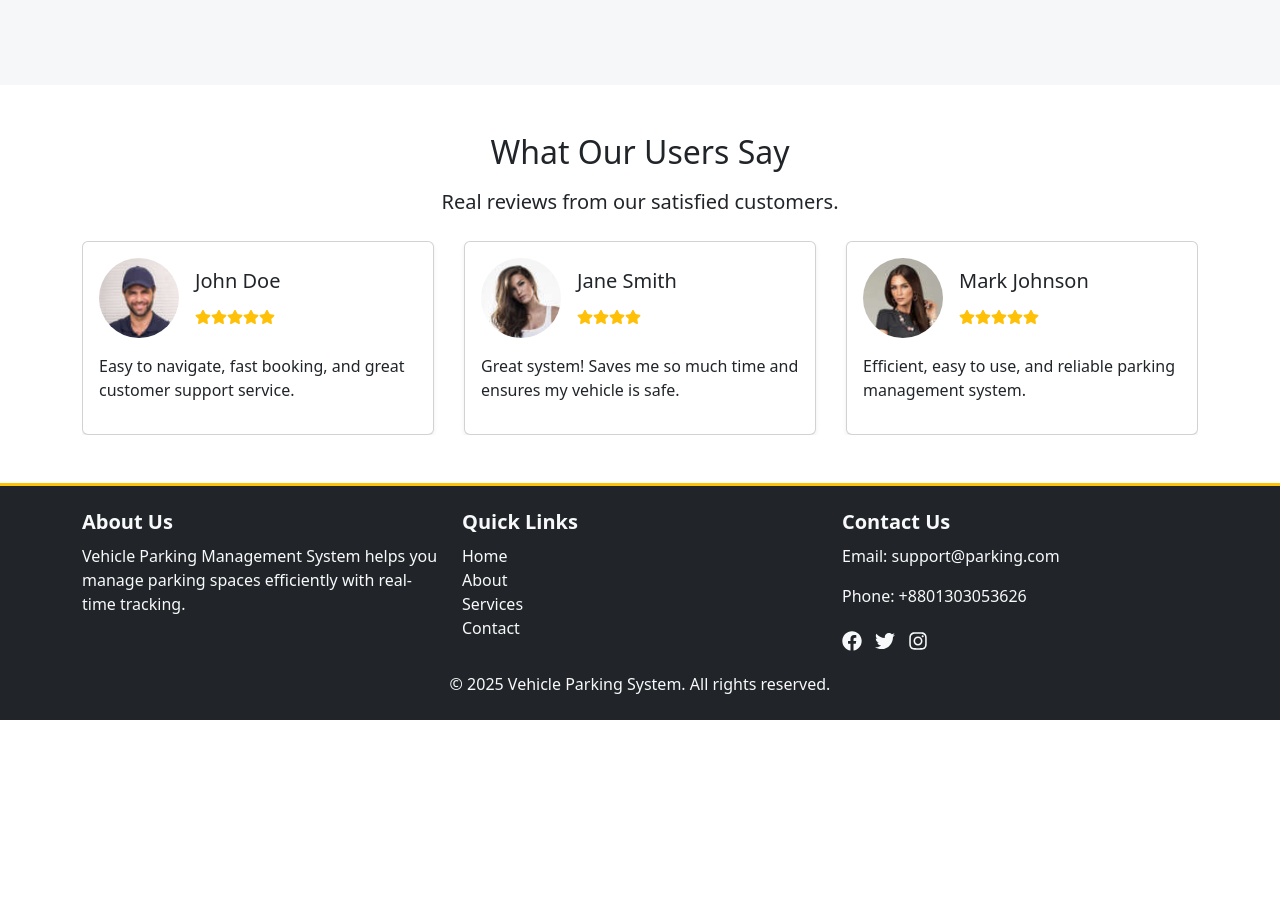
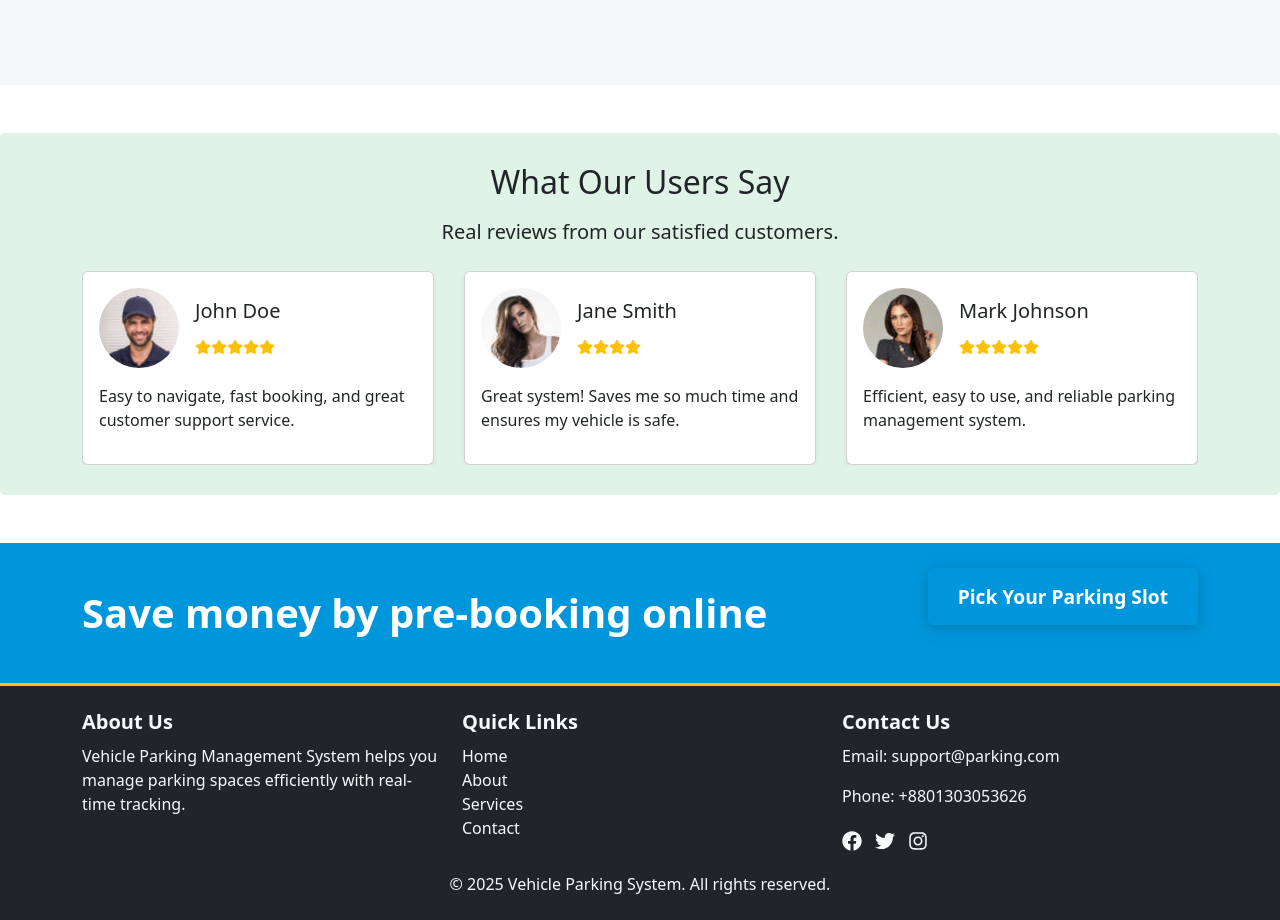
Before and after one commit to dipsarkersoft/front_parking, a React (Vite) app: page / in a window 1280 px wide. Shown: the part 1160-2080 px from the top of the page. Before the commit the page ends 1880 px from the top, so only its background shows below. Built offline with nearby package versions, Linux system fonts and the light colour scheme.

Commit message:
template

```diff
--- a/index.html
+++ b/index.html
@@ -2,7 +2,7 @@
 <html lang="en">
   <head>
     <meta charset="UTF-8" />
-    <link rel="icon" type="image/svg+xml" href="/vite.svg" />
+    <link rel="icon" type="image/svg+xml" href="/parking1.svg" />
     <meta name="viewport" content="width=device-width, initial-scale=1.0" />
     <title>Parking Management</title>
   </head>
--- a/src/App.css
+++ b/src/App.css
@@ -76,3 +76,74 @@ background-color: #c9fdd5;
     margin-top: 25px !important;
 
   }
+
+  .serviceP{
+    background: rgb(238, 238, 238);
+    /* margin: 0px 20px; */
+    margin-top: 40px;
+    margin-bottom: 40px;
+    padding: 30px 20px;
+    border-radius: 5px;
+  }
+  .serviceT{
+    background: #7cab8130;
+    padding: 30px 20px;
+    border-radius: 5px;
+  }
+
+
+  .Ads1{
+
+    background-color: #0096db;
+    padding: 40px 0px
+  }
+
+  .Adsc1{
+    font-size: 40px;
+    font-weight: 700;
+    color: white;
+  }
+
+
+
+.btnBookSlot a{
+  text-decoration: none;
+  background-color: #0096db;
+  color: white;
+  font-size: 1.2rem;
+  padding: 15px 30px;
+  border-radius: 5px;
+
+  font-weight: 600;
+
+  text-align: center;
+  cursor: pointer;
+  transition: all 0.3s ease-in-out;
+
+  box-shadow: 0 4px 20px rgba(0, 0, 0, 0.1), 0 2px 10px rgba(0, 0, 0, 0.1);
+}
+
+/* Hover Effect */
+.btnBookSlot a:hover {
+  background-color: #5960eb;
+  transform: scale(1.05);
+  box-shadow: 0 6px 20px rgba(0, 0, 0, 0.2), 0 4px 20px rgba(0, 0, 0, 0.2); /* Stronger shadow on hover */
+}
+
+
+
+
+.btnBookSlot a:focus {
+  outline: none;
+}
+
+.reviewSec{
+  background: #dff3e7;
+    padding: 30px;
+    border-radius: 5px;
+}
+
+.navbar-nav{
+  text-transform: UPPERCASE;
+  font-weight: 600;
+}
--- a/src/components/ReviewCom.jsx
+++ b/src/components/ReviewCom.jsx
@@ -54,8 +54,10 @@ export const ReviewCom = () => {
     <div>
 
 
-<div className="container my-5 ">
-      <div className="text-center mb-4">
+<div className="container-fluid reviewSec my-5 ">
+  <div className="container">
+
+      <div className="text-center   mb-4">
         <h2>What Our Users Say</h2>
         <p className="lead">Real reviews from our satisfied customers.</p>
       </div>
@@ -104,7 +106,7 @@ export const ReviewCom = () => {
       </Swiper>
     </div>
 
-
+    </div>
 
 
     </div>
--- /dev/null
+++ b/src/components/utils/Adds.jsx
@@ -0,0 +1,32 @@
+import React from 'react'
+import { Link } from 'react-router-dom'
+
+export const Adds = () => {
+  return (
+    <div>
+
+<div className="container-fluid Ads1  ">
+          <div className="Adsc container d-flex ">
+
+          <div className="col-md-9 Adsc1">
+          Save money by pre-booking online
+          </div>
+
+          <div className="col-md-3 text-end Adsc2">
+
+            <div className=" btnBookSlot">
+                <Link to="/register"> Pick Your Parking Slot</Link>
+
+                 </div>
+          </div>
+
+          </div>
+
+         </div>
+
+
+
+
+    </div>
+  )
+}
--- a/src/pages/HomePage.jsx
+++ b/src/pages/HomePage.jsx
@@ -2,13 +2,18 @@ import React from 'react'
 import { HeroCom } from '../components/HeroCom.jsx'
 import {ReviewCom} from '../components/ReviewCom.jsx'
 import { Footer } from './Footer.jsx'
+import { Adds } from '../components/utils/Adds.jsx'
 
 export const HomePage = () => {
   return (
    <>
    <HeroCom/>
 
+
+
    <ReviewCom/>
+
+   <Adds/>
 
    <Footer/>
 
--- a/src/pages/RegisterPage.jsx
+++ b/src/pages/RegisterPage.jsx
@@ -1,16 +1,11 @@
 import React, { useState } from "react";
-import {  Link } from "react-router-dom";
-import toast from 'react-hot-toast'
-import { useNavigate  } from "react-router-dom";
+import { Link } from "react-router-dom";
+import toast from "react-hot-toast";
+import { useNavigate } from "react-router-dom";
 import { RegisterAPI } from "../api/allapi.js";
 
-
-
-
 export const RegisterPage = () => {
-
-
-    const navigate=useNavigate();
+  const navigate = useNavigate();
 
   const [username, setUsername] = useState("");
   const [email, setEmail] = useState("");
@@ -21,38 +16,41 @@ export const RegisterPage = () => {
   const [confirmPassword, setConfirmPassword] = useState("");
 
   const handleRegister = async (e) => {
-
     e.preventDefault();
 
-      if(!username || !firstName || !lastName || !email || !password || !mobile){
-        toast.error('All Credintial Is Required')
-        return
+    if (
+      !username ||
+      !firstName ||
+      !lastName ||
+      !email ||
+      !password ||
+      !mobile
+    ) {
+      toast.error("All Credintial Is Required");
+      return;
+    } else if (password != confirmPassword) {
+      toast.error("Password And ConfirmPassword Must Be Same");
+      return;
+    } else {
+      const data = await RegisterAPI(
+        username,
+        firstName,
+        lastName,
+        email,
+        password,
+        mobile
+      );
+
+      if (data.status == 201) {
+        toast.success(data.message);
+
+        if (data) {
+          navigate("/login");
         }
-      else if (password != confirmPassword){
-        toast.error('Password And ConfirmPassword Must Be Same')
-        return
-      }
-      else{
-       const data=await RegisterAPI(username,firstName,lastName, email, password,mobile);
-
-
-       if(data.status==201){
-        toast.success(data.message)
-
-       if (data){
-        navigate('/login')
-       }
-
-      }
-      else{
-        toast.error("Something Wrong")
-
+      } else {
+        toast.error("Something Wrong");
       }
     }
-
-
-
-
   };
 
   return (
@@ -63,12 +61,8 @@ export const RegisterPage = () => {
             <div className="card-body">
               <h3 className="text-center mb-4">Register</h3>
               <form>
-
-
                 <div className="mb-3">
-                    <label className="form-label">
-                      Username
-                    </label>
+                  <label className="form-label">Username</label>
                   <input
                     type="text"
                     className="form-control"
@@ -81,12 +75,11 @@ export const RegisterPage = () => {
                 </div>
 
                 <div className="mb-3 d-flex gap-2 ">
-
-                    <div>
+                  <div className="col-12 col-md-6">
                     <label className="form-label">First Name</label>
                     <input
                       type="text"
-                        className="form-control"
+                      className="form-control  w-100"
                       id="first_name"
                       placeholder="Enter Last name"
                       required
@@ -95,17 +88,16 @@ export const RegisterPage = () => {
                     />
                   </div>
 
-                    <div>
+                  <div className="col-12 col-md-6">
                     <label className="form-label">Last Name</label>
                     <input
                       type="text"
-                        className="form-control"
+                      className="form-control w-100"
                       id="name"
                       placeholder="Enter Last name"
                       required
                       value={lastName}
                       onChange={(e) => setLastName(e.target.value)}
-
                     />
                   </div>
                 </div>
@@ -138,8 +130,10 @@ export const RegisterPage = () => {
                     onChange={(e) => setMobile(e.target.value)}
                   />
                 </div>
-                  <div className="mb-3">
-                    <label className="form-label">
+
+                <div className="mb-3 row">
+                  <div className="col-12 col-md-6">
+                    <label htmlFor="password" className="form-label">
                       Password
                     </label>
                     <input
@@ -152,8 +146,9 @@ export const RegisterPage = () => {
                       onChange={(e) => setPassword(e.target.value)}
                     />
                   </div>
-                  <div className="mb-3">
-                    <label  className="form-label">
+
+                  <div className="col-12 col-md-6">
+                    <label htmlFor="confirmPassword" className="form-label">
                       Confirm Password
                     </label>
                     <input
@@ -161,18 +156,23 @@ export const RegisterPage = () => {
                       className="form-control"
                       id="confirmPassword"
                       placeholder="Re-enter your password"
-                      requiredvalue={confirmPassword}
+
+                      value={confirmPassword}
                       onChange={(e) => setConfirmPassword(e.target.value)}
                     />
                   </div>
-                  <button onClick={handleRegister} type="submit" className="btn btn-primary w-100">
+                </div>
+
+                <button
+                  onClick={handleRegister}
+                  type="submit"
+                  className="btn btn-primary w-100"
+                >
                   Register
                 </button>
               </form>
               <div className="text-center mt-3">
-
-                    Already have an account? <Link  to={'/login'}>Login</Link>
-
+                Already have an account? <Link to={"/login"}>Login</Link>
               </div>
             </div>
           </div>
--- a/src/pages/ServicePage.jsx
+++ b/src/pages/ServicePage.jsx
@@ -1,6 +1,7 @@
 import React from 'react'
 import { Service } from '../components/Service.jsx'
 import { Footer } from './Footer.jsx'
+import { Adds } from '../components/utils/Adds.jsx'
 
 export const ServicePage = () => {
   return (
@@ -9,6 +10,8 @@ export const ServicePage = () => {
 
         <Service/>
 
+
+       <Adds/>
         <Footer/>
     </div>
   )
```
Also changed, not shown: src/components/Pricing.jsx (added, +10 -0 lines), src/components/Service.jsx (+30 -41 lines), public/parking1.svg (added). Lines whose indentation alone changed are shown as unchanged.
